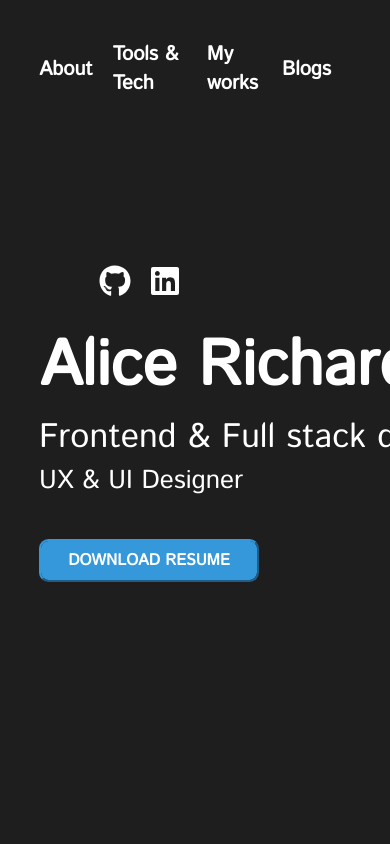
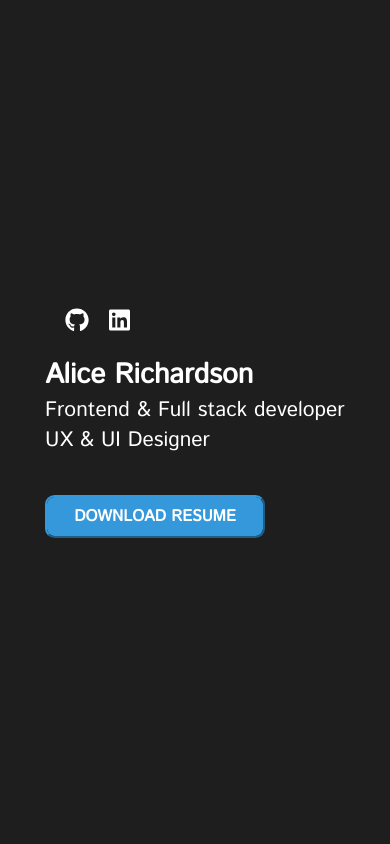
Before and after one commit to Alicerichardson28/portfolio, a React (Create React App) app: page / in a window 390 px wide. Shown: the top 844 px of the page. Built offline with nearby package versions, Linux system fonts and the light colour scheme.

Commit message:
make home page responsive

```diff
--- a/src/components/Home.css
+++ b/src/components/Home.css
@@ -69,9 +69,7 @@ button {
     box-sizing: border-box;
     appearance: none;
     background-color: transparent;
-    /* border: 2px solid red; */
     border-radius: 0.6em;
-    /* color: red; */
     cursor: pointer;
     display: flex;
     font-size: 1rem;
@@ -82,13 +80,7 @@ button {
     text-decoration: none;
     text-align: center;
     text-transform: uppercase;
-
 }
-
-/* button :hover,:focus {
-    color: #fff;
-    outline: 0;
-} */
 
 .button {
     border-color: #3498db;
@@ -98,7 +90,6 @@ button {
     box-shadow:
         0 0 40px 40px#3498db inset, 0 0 0 0 #3498db;
     transition: all 150ms ease-in-out;
-
 }
 
 .button:hover {
@@ -163,3 +154,43 @@ a {
     padding: 20px 0;
     background-color: rgba(194, 194, 194, 0.52);
 }
+
+
+/* responsive Mobile screen */
+@media screen and (min-width: 375px) {
+    #nav-container {
+        display: none;
+    }
+    .alice1-photo {
+        display: none;
+    }
+    .name-photo-container{
+        justify-content: center;
+    }
+    .name {
+        width: 300px;
+        font-size: 28px;
+    }
+    .job-title {
+        font-size: 21px;
+    }
+    .job-title-h3{
+        font-size: 21px;
+    }
+}
+/* responsive Tablet screen */
+@media screen and (min-width: 768px) {
+    .alice1-photo {
+        display: none;
+    }
+    .name-photo-container{
+        justify-content: center;
+    }
+}
+/* responsive Laptop screen */
+@media screen and (min-width: 1400px) {
+    .alice1-photo {
+        width: 70%;
+        filter: drop-shadow(10px 5px 25px rgb(29, 29, 29));
+    }
+}
--- a/src/components/Icon.css
+++ b/src/components/Icon.css
@@ -10,3 +10,21 @@
     font-size: 2em !important;
     margin-left: 20px;
   }
+
+   /* responsive Mobile screen */
+@media screen and (min-width: 375px) {
+  .list-of-icons{
+    padding: 0;
+  }
+  .container-icons li {
+    font-size: 1.5em !important;
+  }
+}
+/* responsive Tablet screen */
+@media screen and (min-width: 768px) {
+
+}
+/* responsive Laptop screen */
+@media screen and (min-width: 1400px) {
+
+}
```
